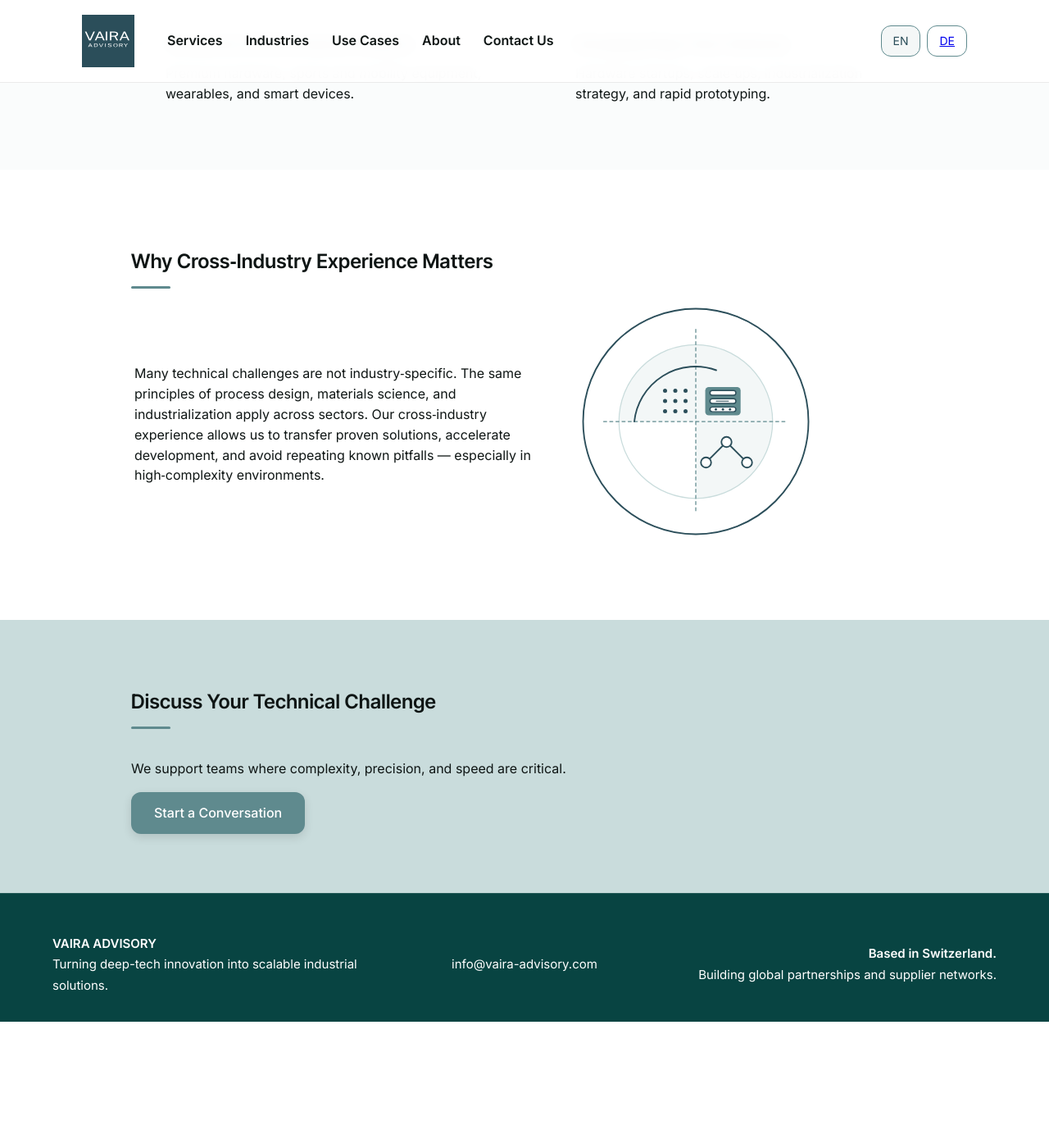
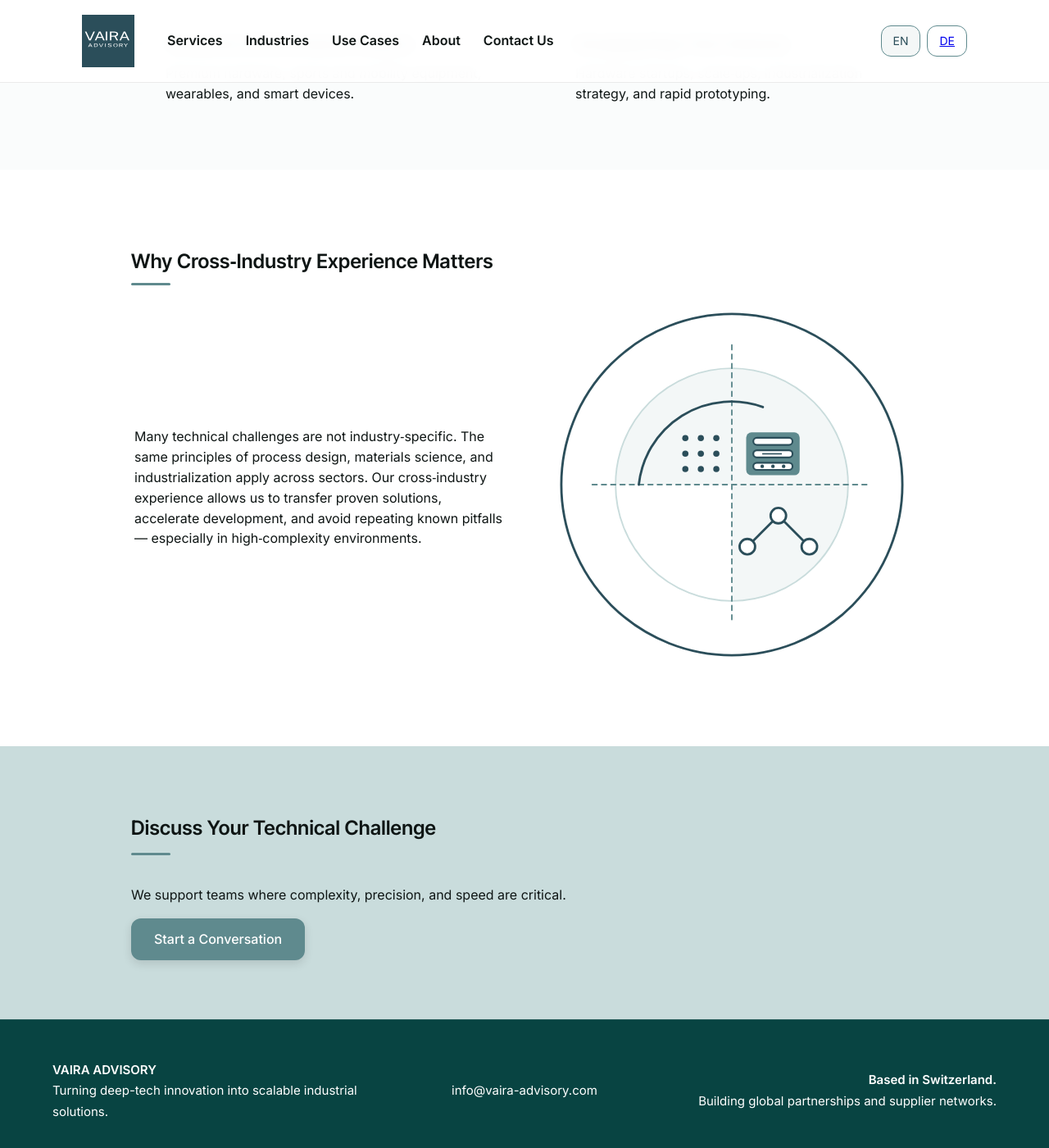
Before and after one commit to raphaelheeb/vaira-advisory, a Jekyll site: the page built from industries/index.html, in a window 1280 px wide and 1400 px high, scrolled down 1481 px. Shown: the whole window at 82% size. Built offline with Jekyll 4.4.1, drawn with Linux system fonts in a browser that asks for light colours; before the commit the page ends 2727 px from its top, so only the background shows below that.

Commit message:
Update styles.css

```diff
--- a/assets/css/styles.css
+++ b/assets/css/styles.css
@@ -918,7 +918,7 @@
 }
 
 /* ============================================
-   FINAL — Industries Why Section (self-contained)
+   FINAL — TRUE INDEPENDENT CONTROL
    ============================================ */
 
 #industries-why.section {
@@ -926,34 +926,39 @@
   padding-bottom: 72px;
 }
 
-/* Title–text spacing ONLY for this section */
+/* Layout container */
+.industries-why-layout {
+  position: relative;
+  display: block;
+}
+
+/* Left text block — fully independent */
+.industries-why-text {
+  max-width: 560px;        /* controls text block width */
+  position: relative;
+  z-index: 2;
+}
+
 #industries-why h2 {
   margin: 0;
-  padding-bottom: 12px;      /* space above underline */
-  margin-bottom: 12px;      /* tight, controlled gap to text */
+  padding-bottom: 8px;
+  margin-bottom: 16px;     /* controls title → text spacing */
 }
 
-#industries-why .split-left p {
-  margin: 0;                /* no extra paragraph margin */
+#industries-why p {
+  margin: 0;
 }
 
-/* Local split layout, independent of global .split tuning */
-#industries-why .split--industries-why {
-  display: grid;
-  grid-template-columns: 1.1fr 0.9fr;  /* text a bit wider than illustration */
-  column-gap: 20px;
-  align-items: top;                 /* center illustration to text block */
+/* Right illustration — fully independent */
+.industries-why-illustration {
+  position: absolute;
+  top: 0;                  /* vertical position */
+  right: 0;                /* horizontal position */
+  z-index: 1;
 }
 
-/* Illustration sizing — fully independent */
-#industries-why .illustration-container svg {
-  max-width: 300px;                    /* adjust this number to taste */
+.industries-why-illustration .illustration-container svg {
+  max-width: 300px;        /* controls illustration size */
   width: 100%;
   height: auto;
 }
-
-/* Vertical position of the illustration relative to the text block */
-#industries-why .illustration-container {
-  margin-top: 0;                       /* start neutral */
-  /* e.g. margin-top: -8px; if you want a tiny optical lift */
-}
```
